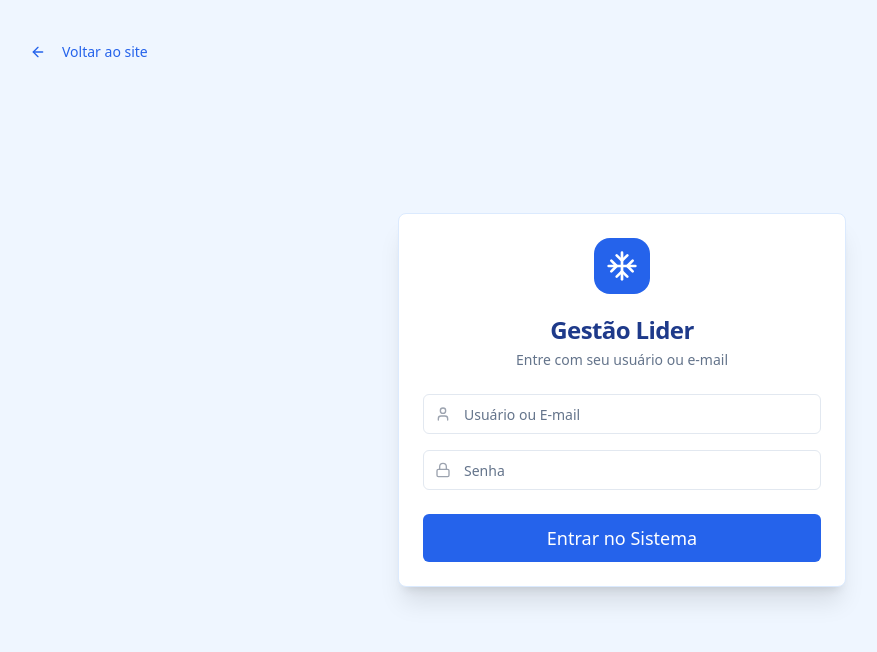
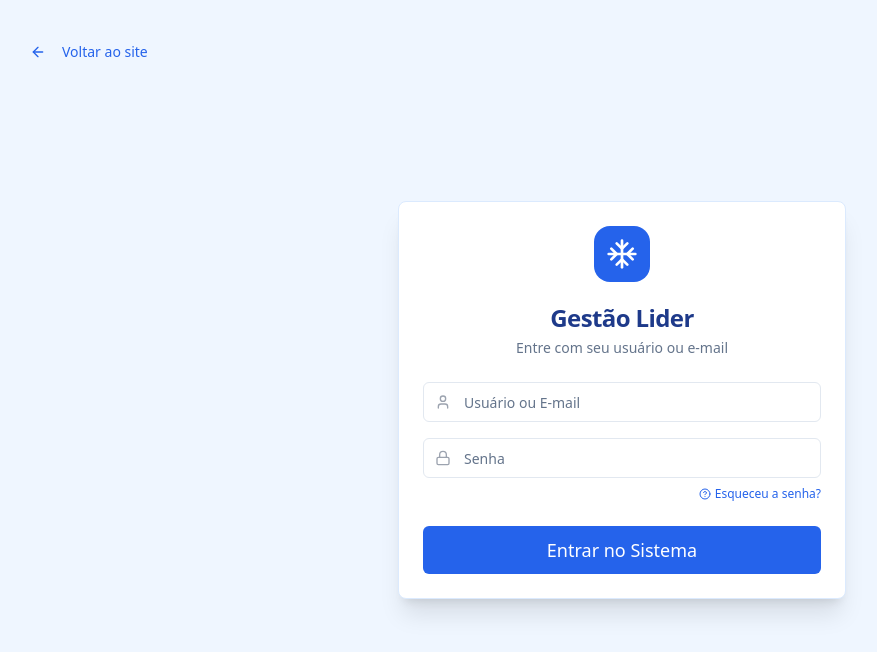
Before and after one commit to analiticosprojetos-netizen/pa-lider-refrigeracao, a React (Vite) app: page /login in a window 1280 px wide. Shown: the top 652 px of the page, without its empty margins (18-895 px from the left). Built offline with nearby package versions, Linux system fonts and the light colour scheme.

Commit message:
[dyad] Adicionado o link "Esqueceu a senha?" na tela de login. - wrote 1 file(s)

```diff
--- a/src/pages/Login.tsx
+++ b/src/pages/Login.tsx
@@ -2,7 +2,7 @@
 
 import React from 'react';
 import { useNavigate } from 'react-router-dom';
-import { Snowflake, Lock, User, ArrowLeft } from 'lucide-react';
+import { Snowflake, Lock, User, ArrowLeft, HelpCircle } from 'lucide-react';
 import { Button } from '@/components/ui/button';
 import { Input } from '@/components/ui/input';
 import { Card, CardHeader, CardTitle, CardDescription, CardContent, CardFooter } from '@/components/ui/card';
@@ -54,6 +54,10 @@ const Login = () => {
     }
   };
 
+  const handleForgotPassword = () => {
+    showSuccess('Por favor, entre em contato com o administrador do sistema para redefinir sua senha.');
+  };
+
   return (
     <div className="min-h-screen flex items-center justify-center bg-blue-50 dark:bg-slate-950 p-4 transition-colors">
       <div className="absolute top-8 left-8">
@@ -98,6 +102,16 @@ const Login = () => {
                   required
                 />
               </div>
+              <div className="flex justify-end">
+                <button
+                  type="button"
+                  onClick={handleForgotPassword}
+                  className="text-xs text-blue-600 dark:text-blue-400 hover:underline flex items-center gap-1"
+                >
+                  <HelpCircle size={12} />
+                  Esqueceu a senha?
+                </button>
+              </div>
             </div>
           </CardContent>
           <CardFooter>
```
